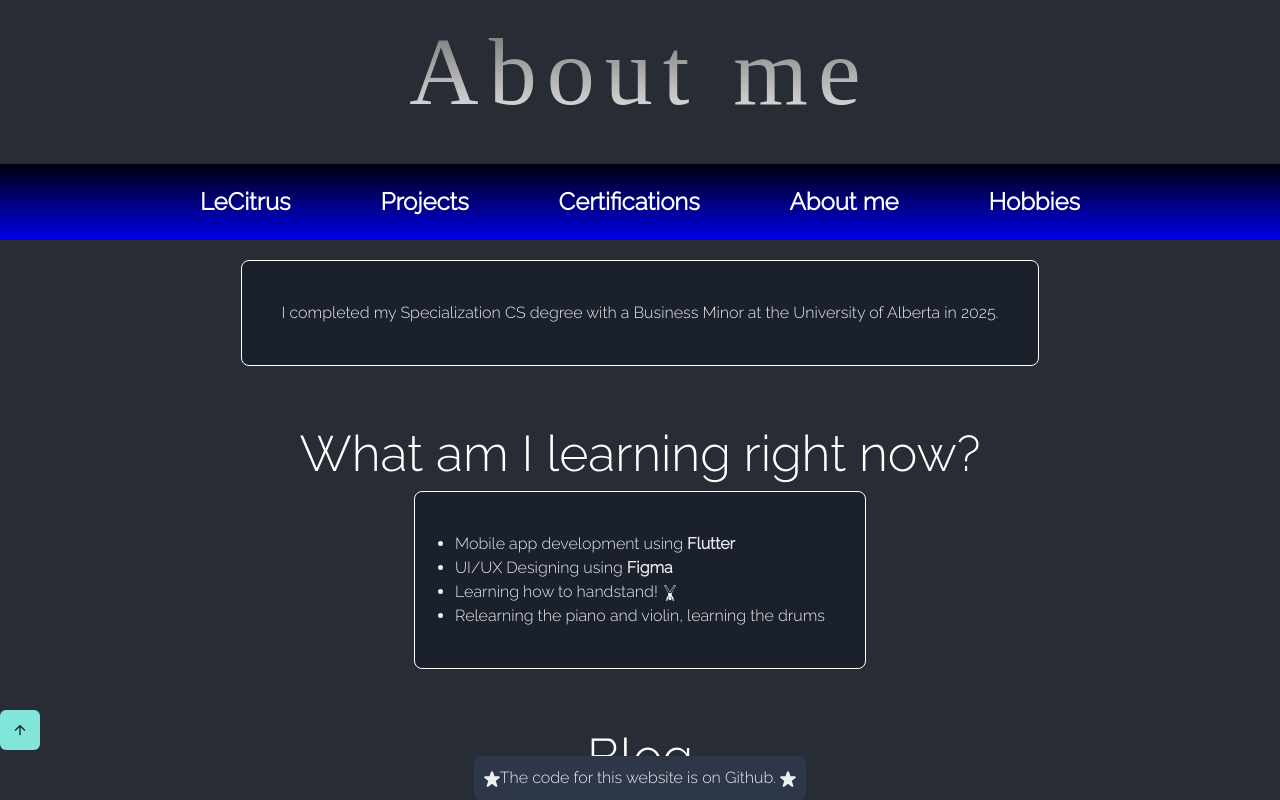
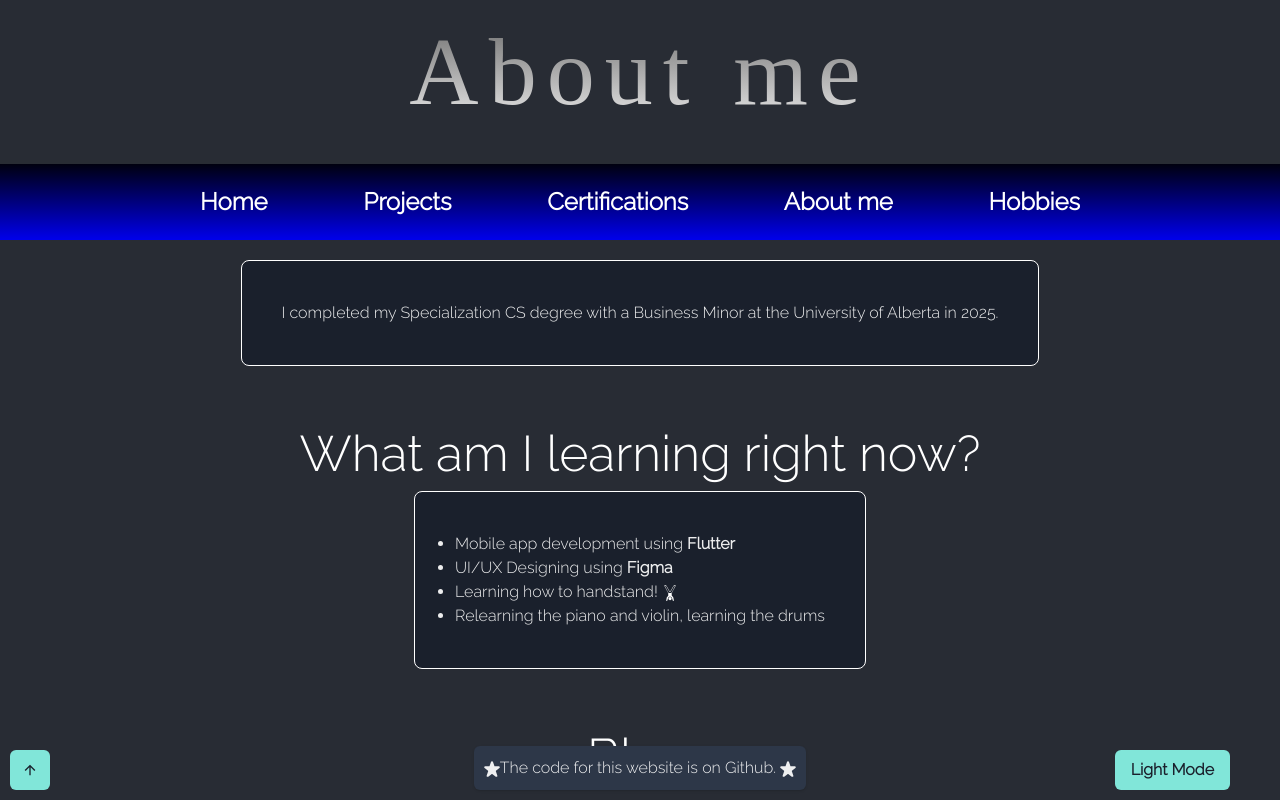
Before and after one commit to LeCitrus/LeCitrus.github.io, a React (Create React App) app: page /about-me in a window 1280 px wide. Shown: the top 800 px of the page. Built offline with nearby package versions, Linux system fonts and the light colour scheme; a web font is replaced by a local one.

Commit message:
moved light mode button

```diff
--- a/src/App.css
+++ b/src/App.css
@@ -15,13 +15,22 @@ h1 {
 .footer {
   position: fixed;
   margin: auto;
-  bottom: 0;
+  bottom: 10px;
   width:100%;
   display: flex;
   justify-content: center;
 }
 
+.color-mode {
+  position: fixed;
+  bottom: 10px;
+  right: 50px;
+  z-index: 9999;
+}
+
 .top {
   position: fixed;
-  bottom: 50px;
+  bottom: 10px;
+  left: 10px;
+  z-index: 9999;
 }
--- a/src/App.tsx
+++ b/src/App.tsx
@@ -1,11 +1,12 @@
 import './App.css';
 import Main from './components/Main';
-import { Link,  IconButton, Card} from '@chakra-ui/react';
-import {StarIcon, ArrowUpIcon} from '@chakra-ui/icons';
+import { Link, IconButton, Card, Button, useColorMode } from '@chakra-ui/react';
+import { StarIcon, ArrowUpIcon } from '@chakra-ui/icons';
 
 
 // https://stackoverflow.com/questions/41956465/how-to-create-multiple-page-app-using-react
 function App() {
+  const { colorMode, toggleColorMode } = useColorMode();
 
   return (
     <div>
@@ -13,18 +14,28 @@ function App() {
       <div className="top">
         <IconButton
           colorScheme='teal'
-        aria-label=''
+          aria-label='Scroll to top'
           icon={<ArrowUpIcon/>}
           onClick={() => window.scrollTo({top: 0, behavior: 'smooth'})}
         />
       </div>
+      <div className="color-mode">
+        <Button
+          size='md'
+          onClick={toggleColorMode}
+          colorScheme='teal'
+        >
+          {colorMode === "light" ? "Dark Mode" : "Light Mode"}
+        </Button>
+      </div>
       <div className="footer">
         <Card padding="10px">
-        <Link href="https://github.com/LeCitrus/LeCitrus.github.io" isExternal><StarIcon/>The code for this website is on Github. <StarIcon/></Link>
+          <Link href="https://github.com/LeCitrus/LeCitrus.github.io" isExternal>
+            <StarIcon/>The code for this website is on Github. <StarIcon/>
+          </Link>
         </Card>
       </div>
     </div>
-
   );
 }
 
--- a/src/components/NavBar.tsx
+++ b/src/components/NavBar.tsx
@@ -35,7 +35,7 @@ const NavBar = () => {
           textDecoration="none"
           _hover={linkHoverStyles}
         >
-          LeCitrus
+          Home
         </Link>
 
            <Link
--- a/src/pages/hobbies.tsx
+++ b/src/pages/hobbies.tsx
@@ -13,8 +13,8 @@ import origami_video from '../videos/origami4.mp4';
 
 const Hobbies = () => {
 
-    function scroll(element: any) {
-      document.getElementById(element)?.scrollIntoView({
+    const scrollTo = (id: string) => {
+      document.getElementById(id)?.scrollIntoView({
         behavior: "smooth",
         block: "start",
         inline: "nearest"
@@ -29,17 +29,31 @@ const Hobbies = () => {
       </div>
       <div style={{overflow: 'hidden'}}>
         <NavBar/>
-      <VStack alignItems="left" >
-      <Text onClick={() => scroll('origami')} fontSize={22}  _hover={{color: 'red', transform: 'translateX(15px)',
-    transitionDuration: '0.3s',
-    transitionTimingFunction: "ease-in-out"}}>Origami</Text>
-      <Text onClick={() => scroll('photography')} fontSize={22}  _hover={{color: 'red', transform: 'translateX(15px)',
-    transitionDuration: '0.3s',
-    transitionTimingFunction: "ease-in-out"}}>Photography</Text>
+        <VStack align="start" px={{ base: 6, md: 24 }} spacing={6} mt={6}>
+
+          {/* Quick scroll navigation */}
+          <VStack align="start" spacing={2}>
+            {["origami", "photography"].map((category) => (
+              <Text
+                key={category}
+                fontSize={22}
+                cursor="pointer"
+                _hover={{
+                  color: "red",
+                  transform: "translateX(15px)",
+                  transition: "0.3s ease-in-out",
+                }}
+                onClick={() => scrollTo(category)}
+              >
+                {category.charAt(0).toUpperCase() + category.slice(1)}
+              </Text>
+            ))}
           </VStack>
-      <div>
+
+          {/* Sections */}
+          <Box id="origami" pt={10} w="100%">
             <VStack>
-          <Text fontSize='4xl' id="origami">Origami</Text>
+              <Text fontSize='4xl'>Origami</Text>
               <Text fontSize='2xl' padding="20px">"The Japanese art of folding paper into decorative shapes and figures." here are some of my creations!</Text>
               <Link href='https://www.youtube.com/channel/UCRbbpFVTDU-a4ebJ9rgK6Mw' isExternal={true}>Check out my youtube!</Link>
               <video width="200" controls src={origami_video}/>
@@ -61,9 +75,12 @@ const Hobbies = () => {
                 ))}
               </HStack>
             </VStack>
+          </Box>
+
+          <Box id='photography' pt={10} w="100%">
             <VStack>
               <Box bg="white" width="1000px" height='2px' margin='10'/>
-          <Text id='photography' fontSize='4xl' mt={10}>Photography</Text>
+              <Text fontSize='4xl' mt={10}>Photography</Text>
               <Text fontSize='2xl' padding='20px'>I like to take pictures sometimes!</Text>
               <Box
                 sx={{
@@ -96,7 +113,8 @@ const Hobbies = () => {
                 ))}
               </Box>
             </VStack>
-      </div>
+          </Box>
+        </VStack>
       </div>
     <Footer />
     </motion.div>
--- a/src/pages/home.tsx
+++ b/src/pages/home.tsx
@@ -94,9 +94,6 @@ const Home = () => {
           />
         </HStack>
         <ColorModeScript initialColorMode={theme.config.initialColorMode} />
-        <Button size='md' onClick={toggleColorMode} _hover={{size: '5xl'}}>
-          {colorMode === "light" ? "Dark Mode" : "Light Mode"}
-        </Button>
         <Card padding={5}>
           <VStack>
           <Text fontSize='3xl'>What's the weather like?</Text>
```
Lines whose indentation alone changed are shown as unchanged.
